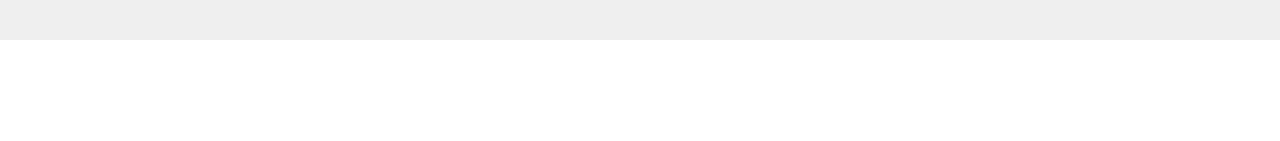
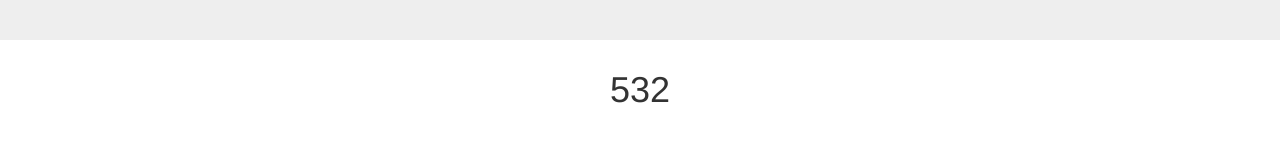
Before and after one commit to k-hayes/trigger, a plain HTML site: page index.html in a window 1280 px wide. Both pictures are taken after a click on the button 639 px from the left and 210 px from the top of the page. Shown: the part 283-424 px from the top of the page. Drawn offline with nearby package versions, Linux system fonts and the light colour scheme.

Commit message:
random number generator working

```diff
--- a/index.html
+++ b/index.html
@@ -37,6 +37,15 @@
       // ...
 
 
+      $("#random-button").on("click", function() {
+
+        var number = Math.floor(Math.random() * 1000) +1;
+        $("#random-number").html(number);
+
+
+
+      });
+
       // ...
 
     });
```
